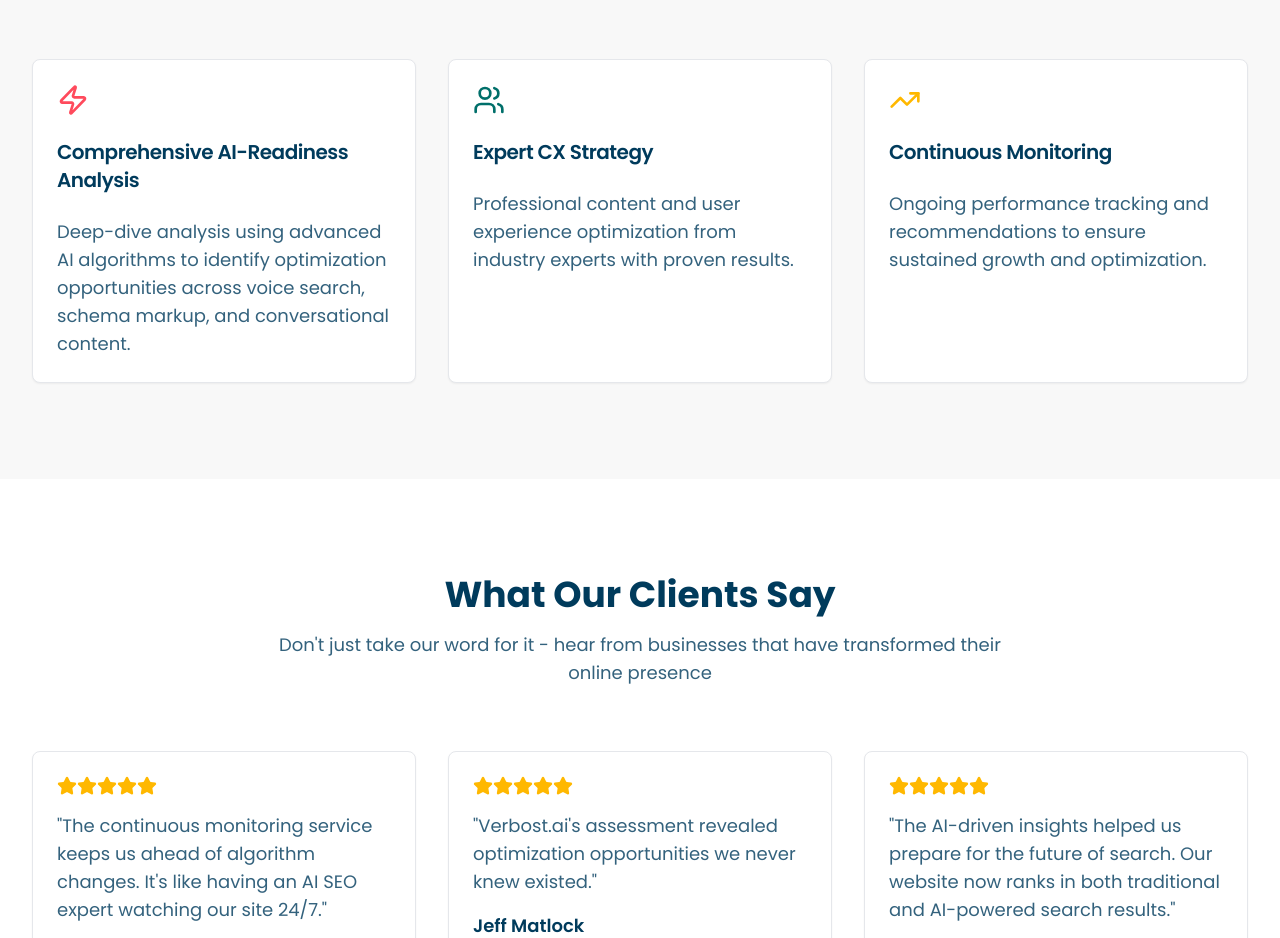
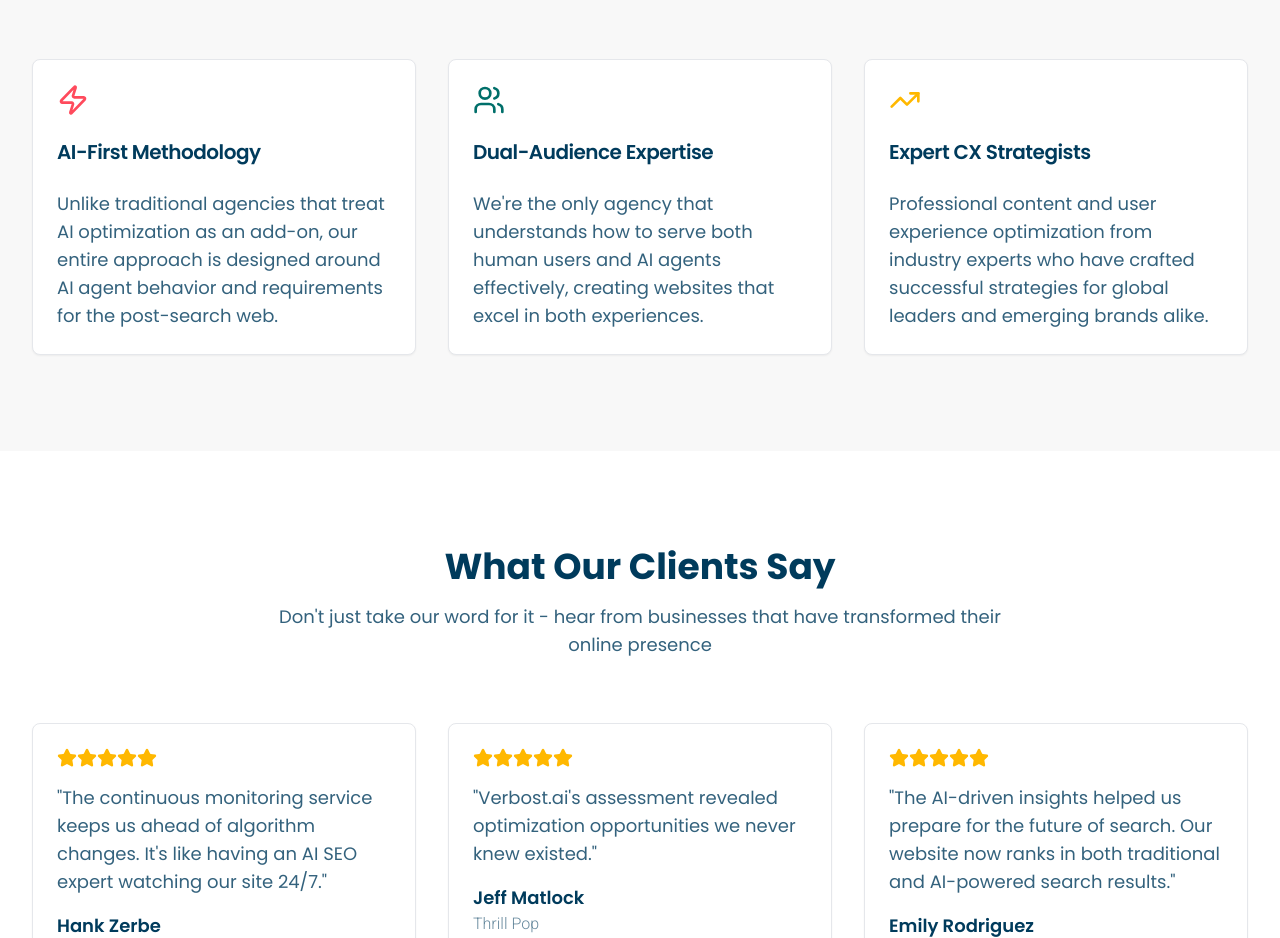
Before and after one commit to zerbrush/verbost, a Next.js app in the folder project/: page / in a window 1280 px wide. Shown: the part 2220-3158 px from the top of the page. Built offline with nearby package versions, Linux system fonts and the light colour scheme.

Commit message:
Updated features

```diff
--- a/project/app/page.tsx
+++ b/project/app/page.tsx
@@ -121,18 +121,18 @@ export default function HomePage() {
   const features = [
     {
       icon: <Zap className="h-8 w-8 text-coral" />,
-      title: "Comprehensive AI-Readiness Analysis",
-      description: "Deep-dive analysis using advanced AI algorithms to identify optimization opportunities across voice search, schema markup, and conversational content."
+      title: "AI-First Methodology",
+      description: "Unlike traditional agencies that treat AI optimization as an add-on, our entire approach is designed around AI agent behavior and requirements for the post-search web."
     },
     {
       icon: <Users className="h-8 w-8 text-deep-teal" />,
-      title: "Expert CX Strategy",
-      description: "Professional content and user experience optimization from industry experts with proven results."
+      title: "Dual-Audience Expertise",
+      description: "We're the only agency that understands how to serve both human users and AI agents effectively, creating websites that excel in both experiences."
     },
     {
       icon: <TrendingUp className="h-8 w-8 text-soft-gold" />,
-      title: "Continuous Monitoring",
-      description: "Ongoing performance tracking and recommendations to ensure sustained growth and optimization."
+      title: "Expert CX Strategists",
+      description: "Professional content and user experience optimization from industry experts who have crafted successful strategies for global leaders and emerging brands alike."
     }
   ];
 
```
